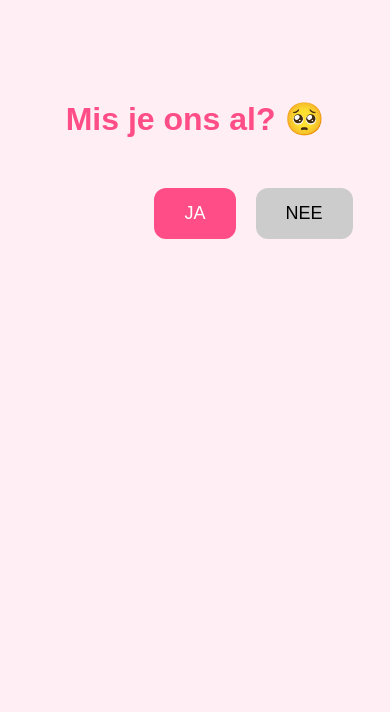
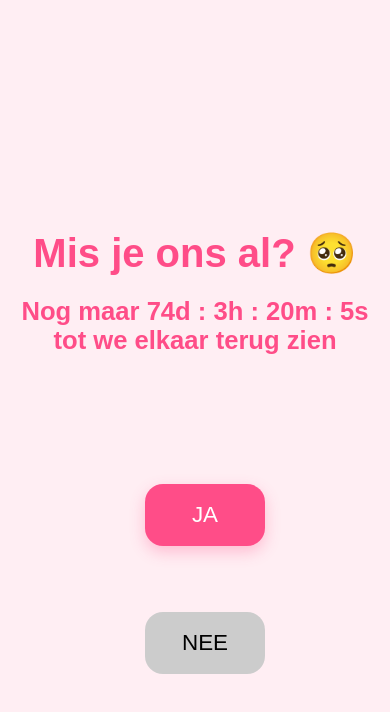
Before and after one commit to FlorisVanRooy/afscheid-site, a plain HTML site: page index.html in a window 390 px wide. Drawn offline with Linux system fonts and the light colour scheme.

Commit message:
updated with timer and mobile layout

```diff
--- a/index.html
+++ b/index.html
@@ -2,63 +2,211 @@
 <html lang="en">
 <head>
 <meta charset="UTF-8">
-<title>For You 💌</title>
+<meta name="viewport" content="width=device-width, initial-scale=1.0">
+<title>Stageteller</title>
 <style>
+  * {
+    margin: 0;
+    padding: 0;
+    box-sizing: border-box;
+  }
+
   body {
     font-family: Arial, sans-serif;
+    background: #ffeef3;
+    min-height: 100vh;
+    display: flex;
+    align-items: center;
+    justify-content: center;
+    overflow: hidden;
     text-align: center;
-    background: #ffeef3;
-    height: 100vh;
-    overflow: hidden;
+    padding: 20px;
+  }
+
+  .container {
+    max-width: 500px;
+    width: 100%;
   }
 
   h1 {
-    margin-top: 100px;
+    font-size: 2.5rem; /* Big on mobile */
     color: #ff4d88;
+    margin-bottom: 20px;
+    line-height: 1.2;
+  }
+
+  #countdown {
+    font-size: 1.6rem;
+    color: #ff4d88;
+    margin-bottom: 40px;
+    font-weight: bold;
   }
 
   .buttons {
-    margin-top: 40px;
+    position: relative;
+    width: 100%;
+    height: 200px; /* space for moving button */
+    display: flex;
+    align-items: center;
+    justify-content: center;
   }
 
   button {
-    padding: 15px 30px;
-    font-size: 18px;
+    font-size: 1.4rem;
+    padding: 18px 32px;
     border: none;
-    border-radius: 12px;
+    border-radius: 18px;
     cursor: pointer;
     margin: 10px;
+    min-width: 120px;
+    min-height: 60px;
+    touch-action: manipulation; /* better mobile tapping */
   }
 
+  .buttons-area {
+  position: relative;
+  width: 100%;
+  max-width: 350px;
+  height: 220px; /* safe movement zone */
+  margin: 0 auto;
+  margin-top: 20px;
+}
+
+/* YES button centered */
 #yes {
+  position: absolute;
+  left: 50%;
+  top: 50%;
+  transform: translate(-50%, -50%);
   background-color: #ff4d88;
   color: white;
+  font-size: 1.4rem;
+  padding: 18px 32px;
+  border-radius: 18px;
+  border: none;
+  min-width: 120px;
+  min-height: 60px;
+  box-shadow: 0 6px 15px rgba(255, 77, 136, 0.3);
 }
 
+/* NO button starts below so no overlap */
 #no {
+  position: fixed; /* WAS absolute */
+  left: 50%;
+  top: 75%;
+  transform: translate(-50%, -50%);
   background-color: #cccccc;
-    position: absolute;
+  font-size: 1.4rem;
+  padding: 18px 32px;
+  border-radius: 18px;
+  border: none;
+  min-width: 120px;
+  min-height: 60px;
+  transition: left 0.25s ease, top 0.25s ease;
+  z-index: 1000; /* stays above everything */
+}
+
+  /* Extra scaling for larger phones */
+  @media (min-width: 600px) {
+    h1 {
+      font-size: 3rem;
+    }
+
+    #countdown {
+      font-size: 2rem;
+    }
+
+    button {
+      font-size: 1.6rem;
+      padding: 20px 40px;
+    }
   }
 </style>
 </head>
 <body>
 
+<div class="container">
   <h1>Mis je ons al? 🥺</h1>
 
-<div class="buttons">
+  <p id="countdown"></p>
+
+  <div class="buttons-area" id="buttonsArea">
   <button id="yes" onclick="alert('Wij missen jou ook!!! 💕')">JA</button>
   <button id="no">NEE</button>
+</div>
 </div>
 
 <script>
   const noButton = document.getElementById("no");
+  const yesButton = document.getElementById("yes");
 
-  noButton.addEventListener("mouseover", () => {
-    const x = Math.random() * (window.innerWidth - 100);
-    const y = Math.random() * (window.innerHeight - 50);
-    noButton.style.left = x + "px";
-    noButton.style.top = y + "px";
+  function moveButton() {
+    const yesRect = yesButton.getBoundingClientRect();
+
+    // Center of the YES button (on the screen)
+    const yesCenterX = yesRect.left + yesRect.width / 2;
+    const yesCenterY = yesRect.top + yesRect.height / 2;
+
+    // How far it can escape from the YES button (increase for more chaos)
+    const radius = 500; // try 200–400 for fun
+
+    const angle = Math.random() * Math.PI * 2;
+    const distance = 100 + Math.random() * radius;
+
+    let newX = yesCenterX + Math.cos(angle) * distance;
+    let newY = yesCenterY + Math.sin(angle) * distance;
+
+    // Keep it inside the visible screen (important for mobile)
+    const padding = 10;
+    const maxX = window.innerWidth - noButton.offsetWidth - padding;
+    const maxY = window.innerHeight - noButton.offsetHeight - padding;
+
+    newX = Math.max(padding, Math.min(newX, maxX));
+    newY = Math.max(padding, Math.min(newY, maxY));
+
+    noButton.style.left = newX + "px";
+    noButton.style.top = newY + "px";
+  }
+
+  // Desktop (less spammy than mouseover)
+  noButton.addEventListener("mouseenter", moveButton);
+
+  // Mobile (super important)
+  noButton.addEventListener("touchstart", (e) => {
+    e.preventDefault(); // stops accidental tapping
+    moveButton();
   });
+
+  // Countdown Timer
+  const countdownElement = document.getElementById("countdown");
+
+  // Set target date (May 9th - adjust year if needed)
+  const targetDate = new Date("May 9, 2026 00:00:00").getTime();
+
+  function updateCountdown() {
+    const now = new Date().getTime();
+    const distance = targetDate - now;
+
+    if (distance < 0) {
+      countdownElement.innerHTML = "WE'RE TOGETHER AGAIN!!! 🎉💕";
+      return;
+    }
+
+    const days = Math.floor(distance / (1000 * 60 * 60 * 24));
+    const hours = Math.floor((distance % (1000 * 60 * 60 * 24)) / (1000 * 60 * 60));
+    const minutes = Math.floor((distance % (1000 * 60 * 60)) / (1000 * 60));
+    const seconds = Math.floor((distance % (1000 * 60)) / 1000);
+
+    countdownElement.innerHTML =
+      "Nog maar " +
+      days + "d : " +
+      hours + "h : " +
+      minutes + "m : " +
+      seconds + "s" + " tot we elkaar terug zien";
+  }
+
+  setInterval(updateCountdown, 1000);
+  updateCountdown();
 </script>
 
 </body>
```
Lines whose indentation alone changed are shown as unchanged.
